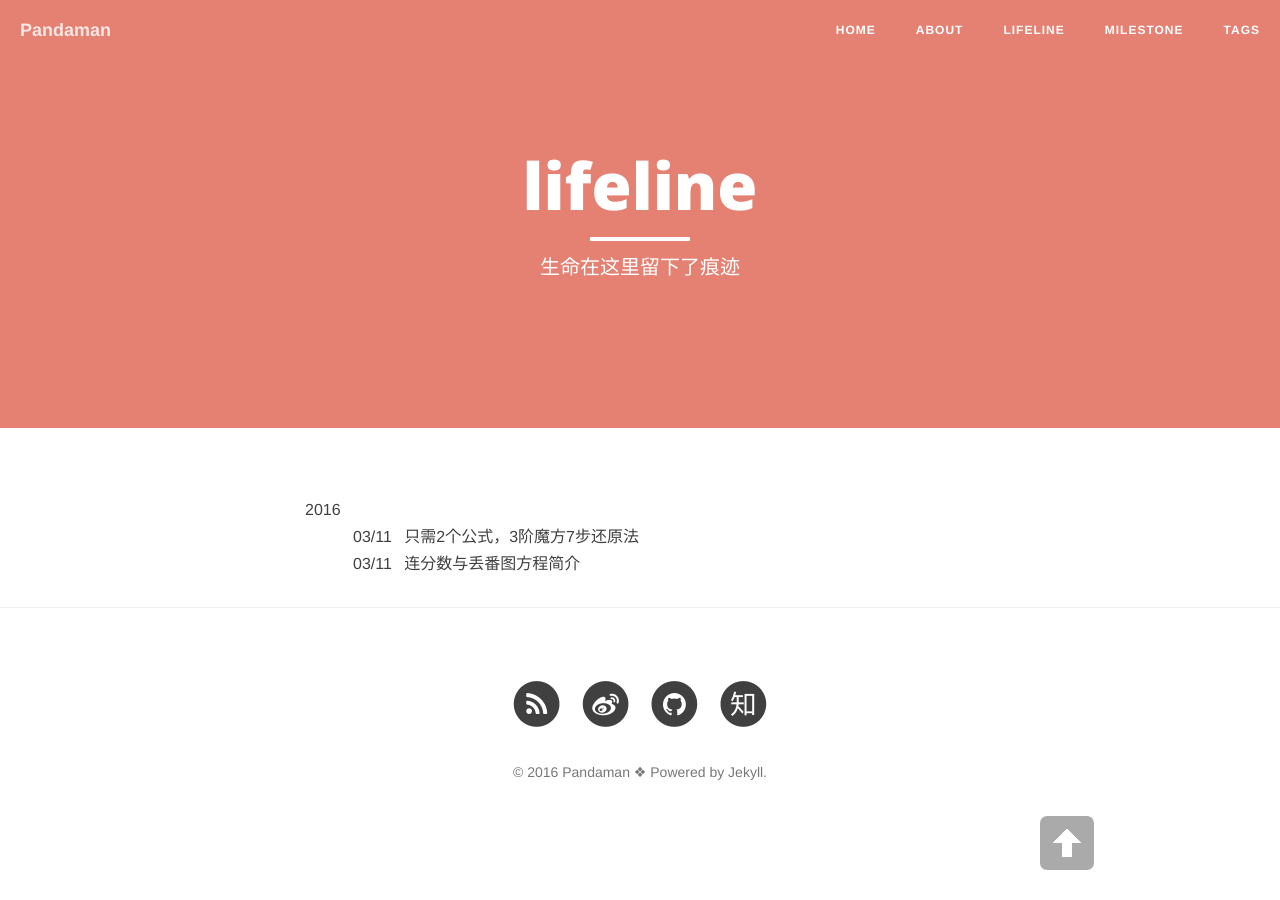
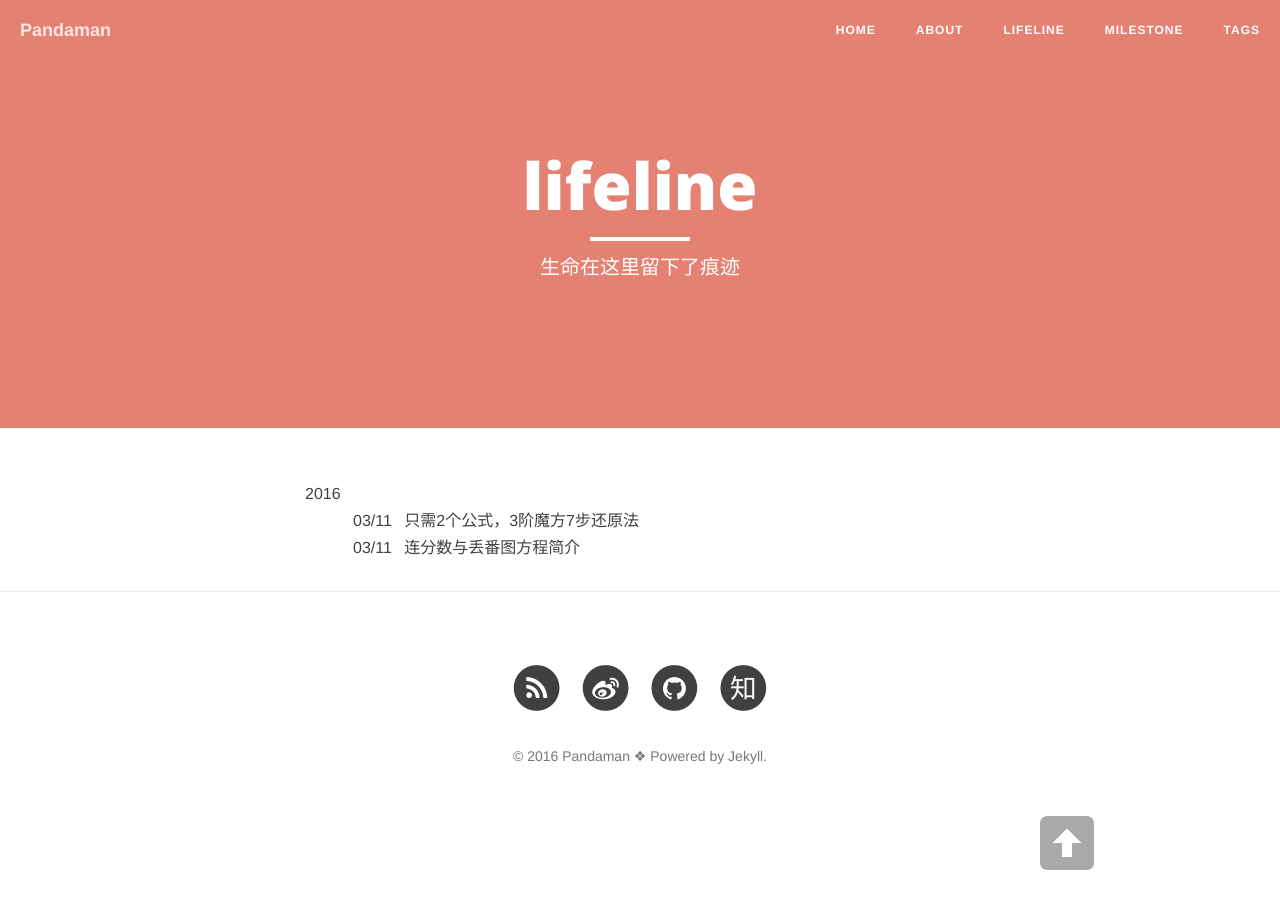
Before and after one commit to ceares/ceares.github.io, a Jekyll site: the page built from lifeline.md, in a window 1280 px wide. Built offline with Jekyll 4.4.1, drawn with Linux system fonts in a browser that asks for light colours; nearby versions of some CDN libraries.

Commit message:
Update lifeline.md

```diff
--- a/lifeline.md
+++ b/lifeline.md
@@ -6,7 +6,7 @@ header-img: "img/orange.jpg"
 ---
 
 
-<ul class="listing" style="list-style-type:none;font-weight:normal;margin-top:0.5in">
+<ul class="listing" style="list-style-type:none;font-weight:normal;margin-top:2em;">
 {% for post in site.posts %}
   {% capture y %}{{post.date | date:"%Y"}}{% endcapture %}
   {% if year != y %}
```
